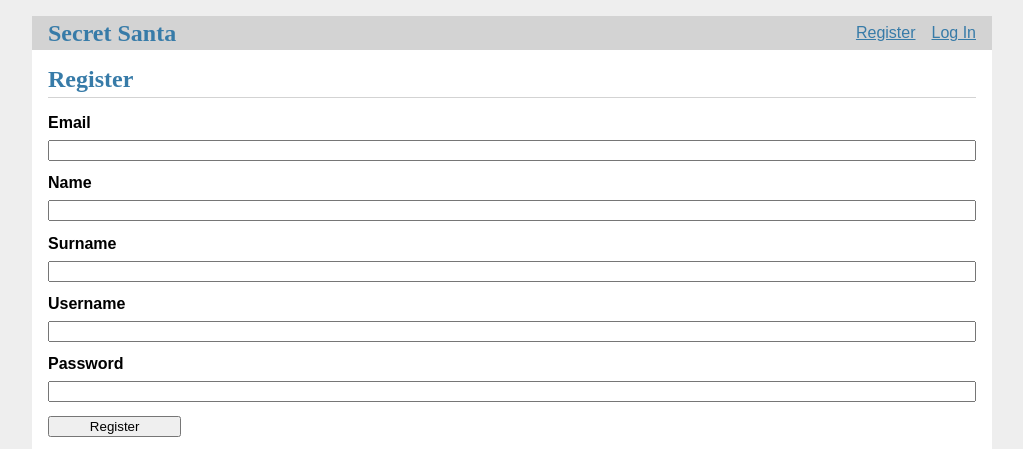
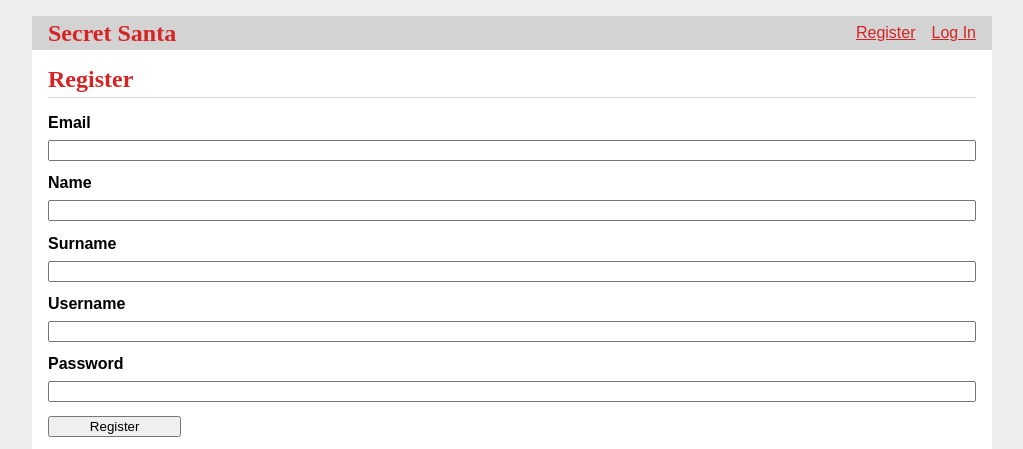
Before and after one commit to codebam/secret_santa, a Flask app: page /auth/register in a window 1280 px wide. Shown: the top 449 px of the page, without its empty margins (128-1151 px from the left). Run offline with Flask 2, Linux system fonts and the light colour scheme.

Commit message:
Update styles
change blue theme to red

```diff
--- a/secret_santa/static/style.css
+++ b/secret_santa/static/style.css
@@ -1,7 +1,7 @@
 html { font-family: sans-serif; background: #eee; padding: 1rem; }
 body { max-width: 960px; margin: 0 auto; background: white; }
-h1 { font-family: serif; color: #377ba8; margin: 1rem 0; }
-a { color: #377ba8; }
+h1 { font-family: serif; color: #d42426; margin: 1rem 0; }
+a { color: #d42426; }
 hr { border: none; border-top: 1px solid lightgray; }
 nav { background: lightgray; display: flex; align-items: center; padding: 0 0.5rem; }
 nav h1 { flex: auto; margin: 0; }
@@ -11,7 +11,7 @@ nav ul li a, nav ul li span, header .action { display: block; padding: 0.5rem; }
 .content { padding: 0 1rem 1rem; }
 .content > header { border-bottom: 1px solid lightgray; display: flex; align-items: flex-end; }
 .content > header h1 { flex: auto; margin: 1rem 0 0.25rem 0; }
-.flash { margin: 1em 0; padding: 1em; background: #cae6f6; border: 1px solid #377ba8; }
+.flash { margin: 1em 0; padding: 1em; background: #cc3333; border: 1px solid #d42426; }
 .post > header { display: flex; align-items: flex-end; font-size: 0.85em; }
 .post > header > div:first-of-type { flex: auto; }
 .post > header h1 { font-size: 1.5em; margin-bottom: 0; }
@@ -22,5 +22,5 @@ nav ul li a, nav ul li span, header .action { display: block; padding: 0.5rem; }
 .content label { font-weight: bold; margin-bottom: 0.5em; }
 .content input, .content textarea { margin-bottom: 1em; }
 .content textarea { min-height: 12em; resize: vertical; }
-input.danger { color: #cc2f2e; }
+input.danger { color: #cc3333; }
 input[type=submit] { align-self: start; min-width: 10em; }
```
